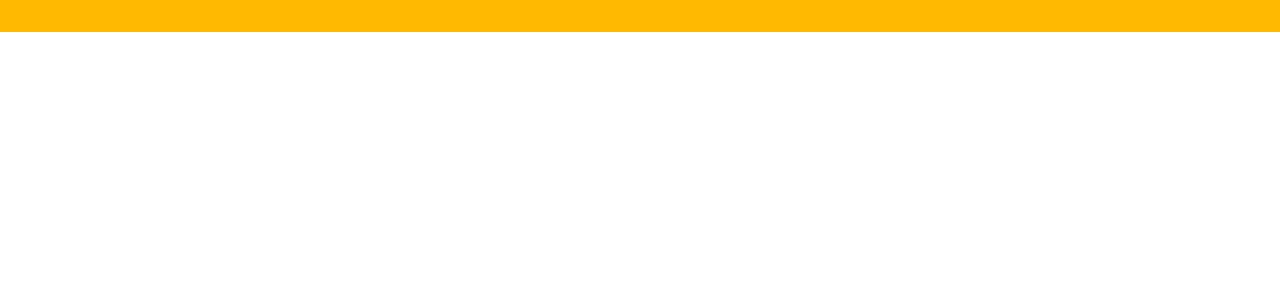
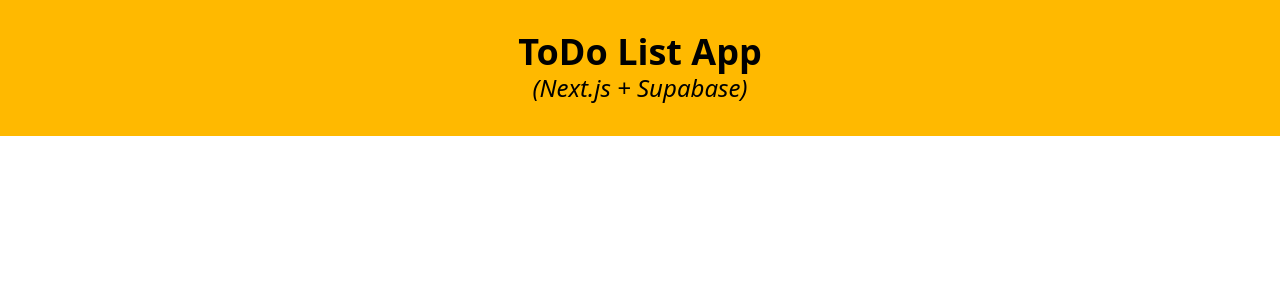
Before and after one commit to khianvictorycalderon/Nextjs-Supabase-ToDo-List-App, a Next.js app: page / in a window 1280 px wide. Shown: the top 300 px of the page. Built offline with nearby package versions, Linux system fonts and the light colour scheme.

Commit message:
Added title and description

```diff
--- a/app/page.tsx
+++ b/app/page.tsx
@@ -2,8 +2,9 @@
 
 export default function App() {
   return (
-    <div className="bg-amber-400 text-white p-4">
-
+    <div className="bg-amber-400 p-4">
+      <h1 className="text-4xl font-bold text-center pt-4">ToDo List App</h1>
+      <h2 className="text-2xl italic text-center pb-4">(Next.js + Supabase)</h2>
     </div>
   )
 }
```
